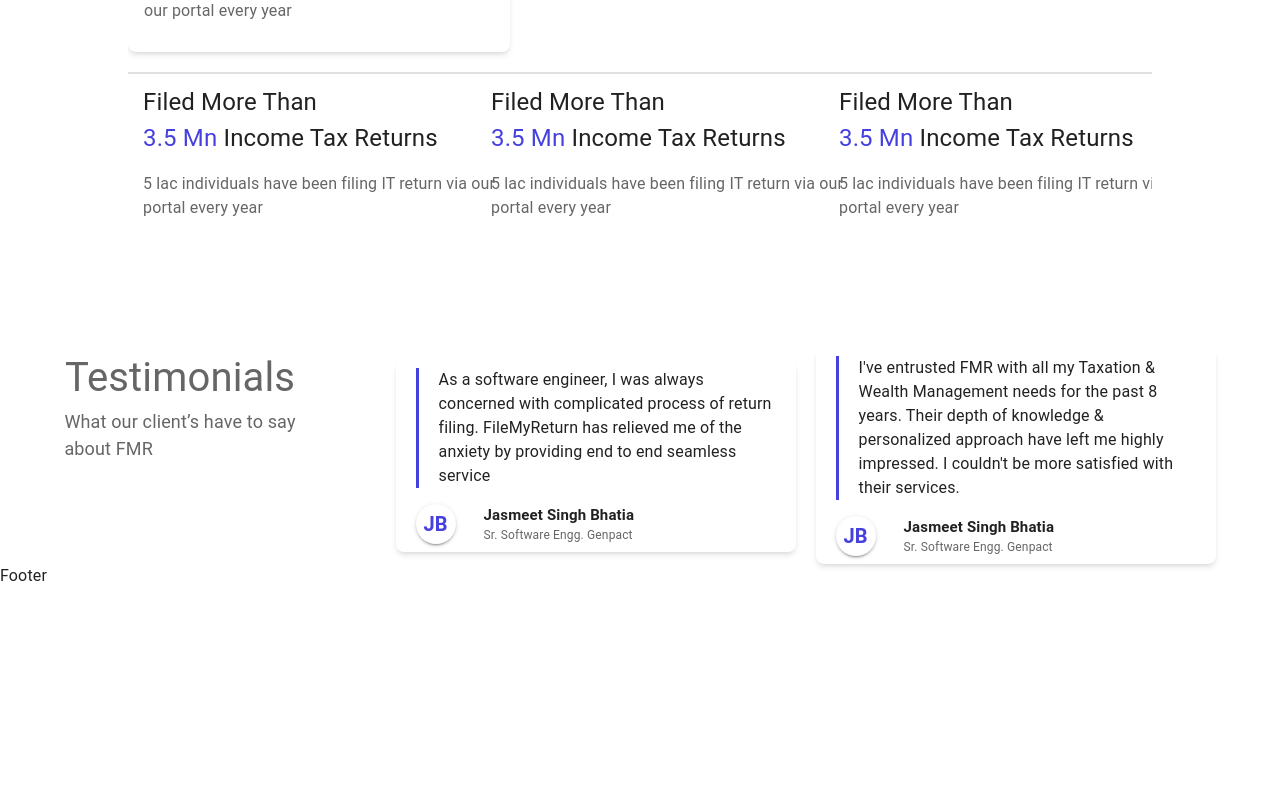
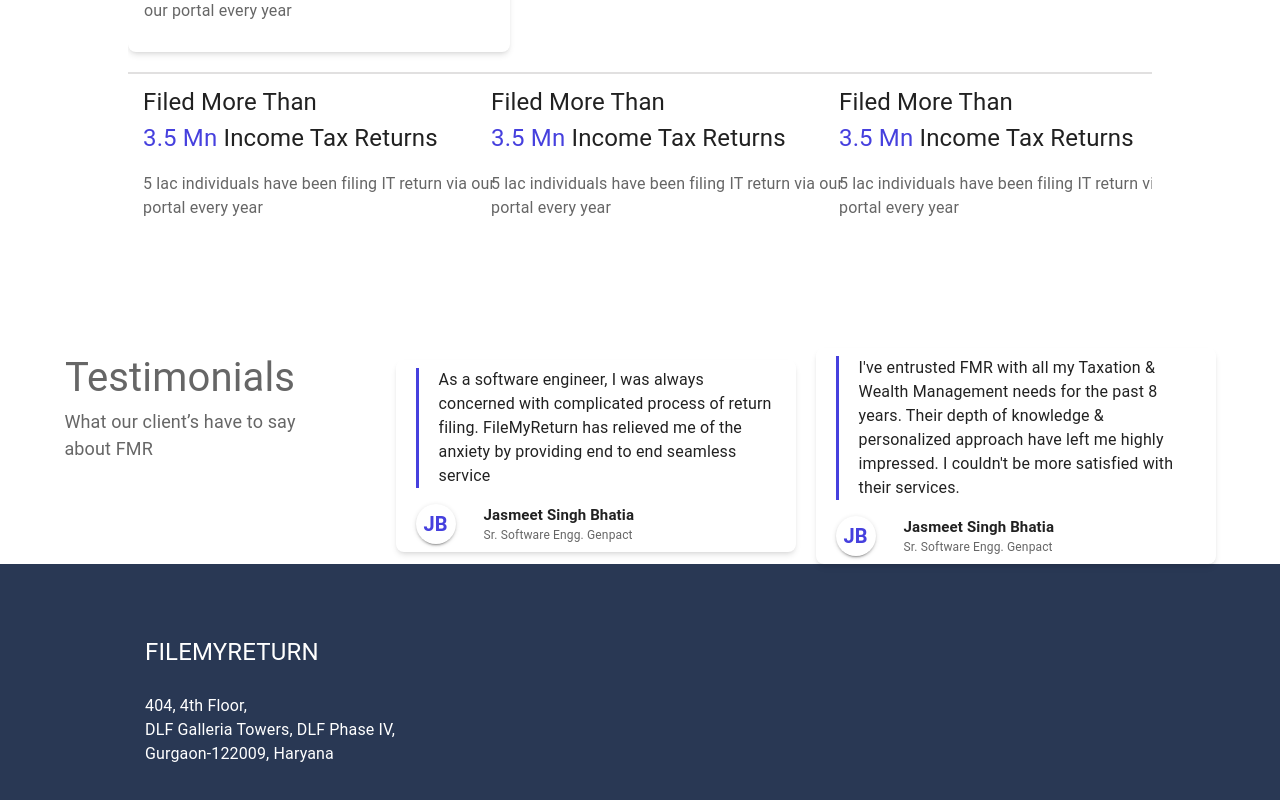
Before and after one commit to rahulchatterjee12/file-my-retun, a Next.js app: page / in a window 1280 px wide. Shown: the part 5199-5999 px from the top of the page. Before the commit the page ends 5787 px from the top, so only its background shows below. Built offline with nearby package versions, Linux system fonts and the light colour scheme.

Commit message:
working on footer

```diff
--- a/src/components/Layout/Footer/index.jsx
+++ b/src/components/Layout/Footer/index.jsx
@@ -1,7 +1,18 @@
 import React from "react";
 
 const Footer = () => {
-  return <div className="flex">Footer</div>;
+  return (
+    <div className="px-[145px] py-[70px] bg-[#293854] text-white">
+      <div>
+        <h3 className="text-[24px]">FILEMYRETURN</h3>
+        <p className="mt-[24px]">
+          404, 4th Floor, <br />
+          DLF Galleria Towers, DLF Phase IV, <br />
+          Gurgaon-122009, Haryana
+        </p>
+      </div>
+    </div>
+  );
 };
 
 export default Footer;
```
